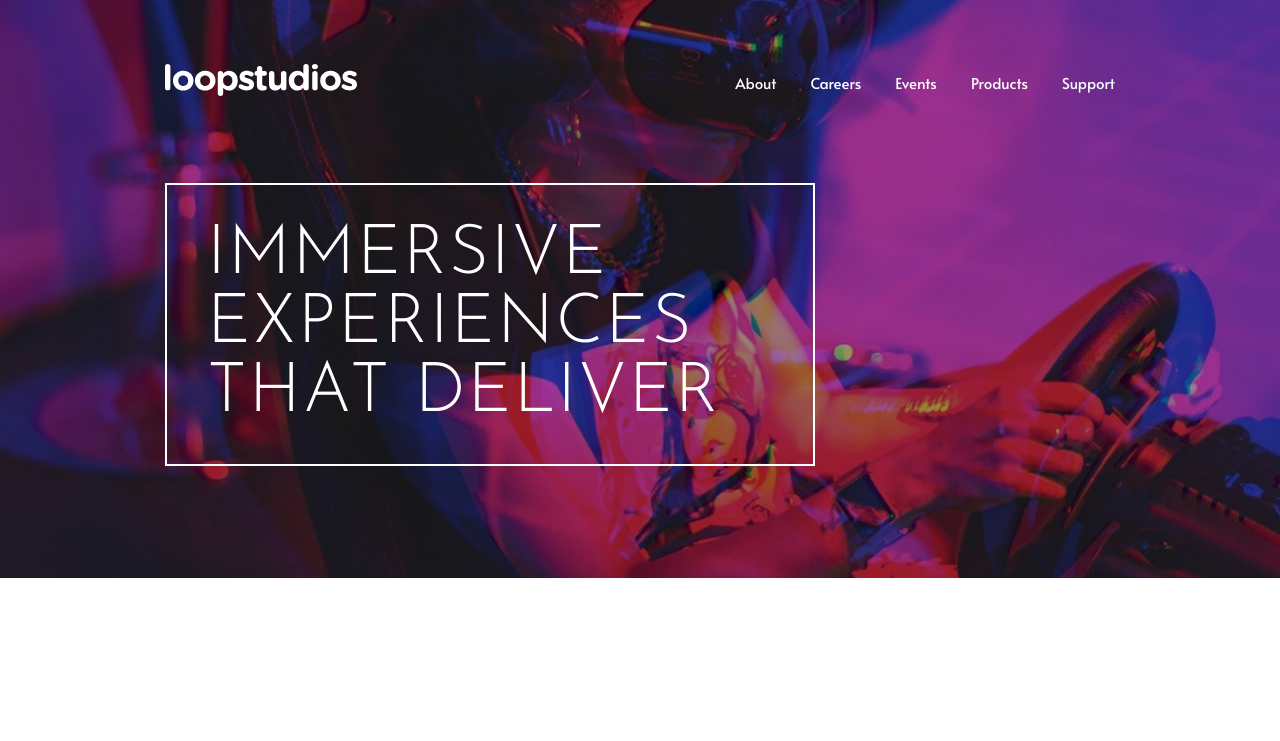
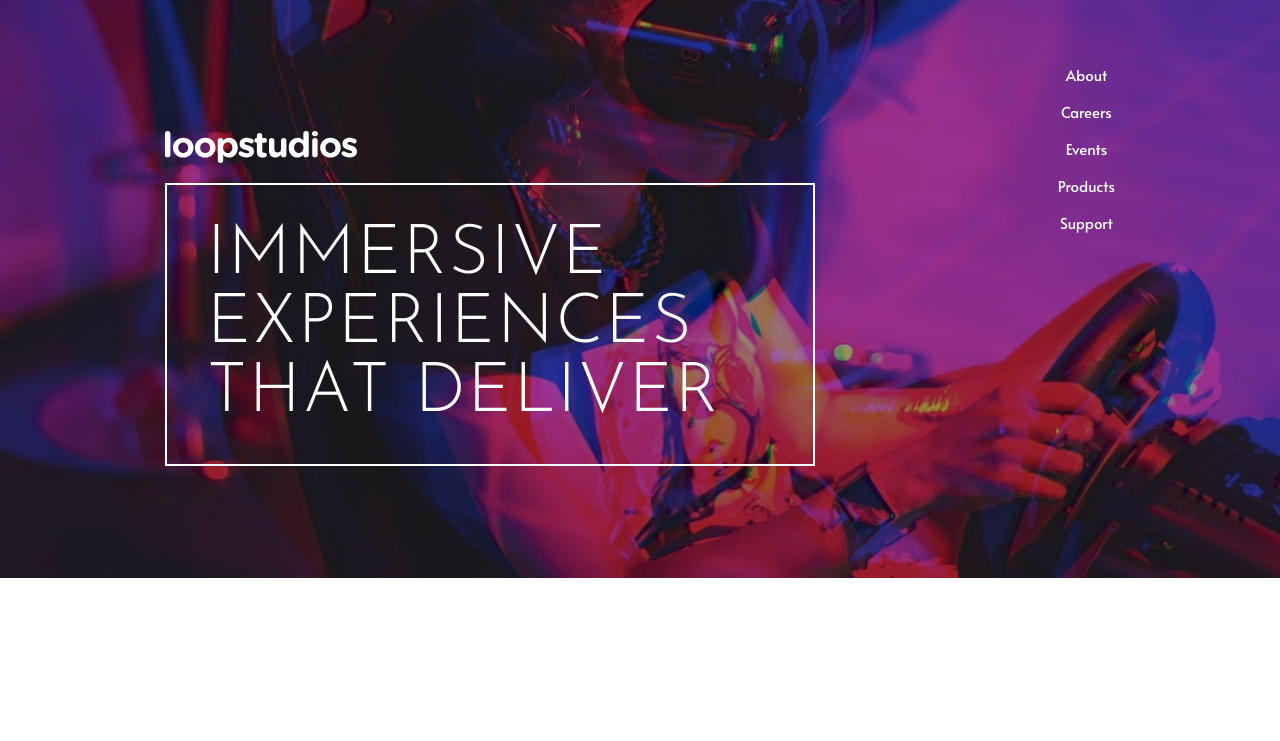
Before and after one commit to garyeung/frontendmentor_landing-page, a React (Vite) app: page / in a window 1280 px wide. Shown: the top 741 px of the page. Built offline with nearby package versions, Linux system fonts and the light colour scheme.

Commit message:
add desktop style

```diff
--- a/src/components/compounds/Hero.less
+++ b/src/components/compounds/Hero.less
@@ -67,11 +67,6 @@
       width: fit-content;
    }
 
-   .hero .nav-list {
-    flex-flow: row;
-    gap: 34px;
-   }
-
    .hero-head {
         padding: 64px @desktop-space;
    }
```
